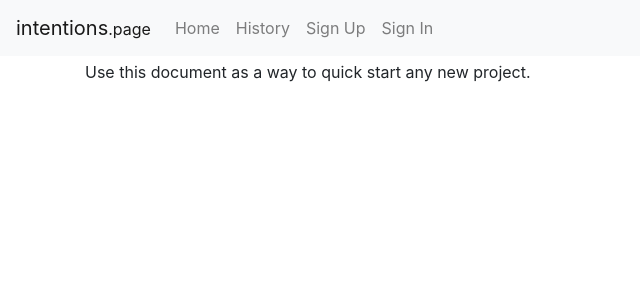
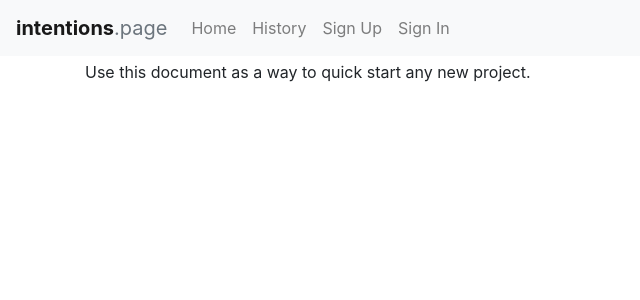
Before and after one commit to tadamcz/intentions-page, a Django app: page /about/ in a window 1280 px wide. Shown: the top 300 px of the page, without its empty margins (0-640 px from the left). Run offline with Django 3.2, Linux system fonts and the light colour scheme; some libraries are stand-ins or nearby versions.

Commit message:
improve navbar brand

```diff
--- a/intentions_page/static/css/project.css
+++ b/intentions_page/static/css/project.css
@@ -79,3 +79,8 @@ input[name="neverminded"] {
 .intention .dropdown-toggle::after {
     display: none;
 }
+
+
+.intentions_brand {
+  font-weight: bolder;
+}
--- a/intentions_page/templates/base.html
+++ b/intentions_page/templates/base.html
@@ -55,7 +55,7 @@
         <button class="navbar-toggler navbar-toggler-right" type="button" data-toggle="collapse" data-target="#navbarSupportedContent" aria-controls="navbarSupportedContent" aria-expanded="false" aria-label="Toggle navigation">
           <span class="navbar-toggler-icon"></span>
         </button>
-        <a class="navbar-brand d-none d-sm-block" href="{% url 'home' %}">intentions<small>.page</small></a>
+        <a class="navbar-brand d-none d-sm-block" href="{% url 'home' %}"><span class="intentions_brand">intentions</span><span class="text-muted">.page</span></a>
 
         <div class="collapse navbar-collapse" id="navbarSupportedContent">
           <ul class="navbar-nav mr-auto">
```
